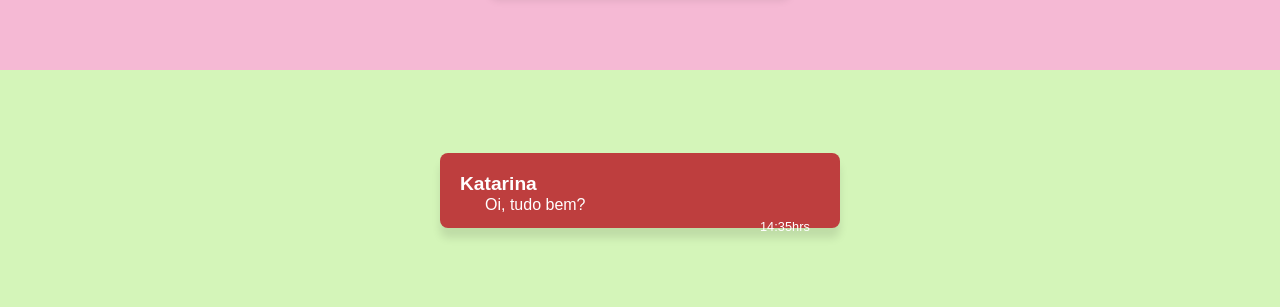
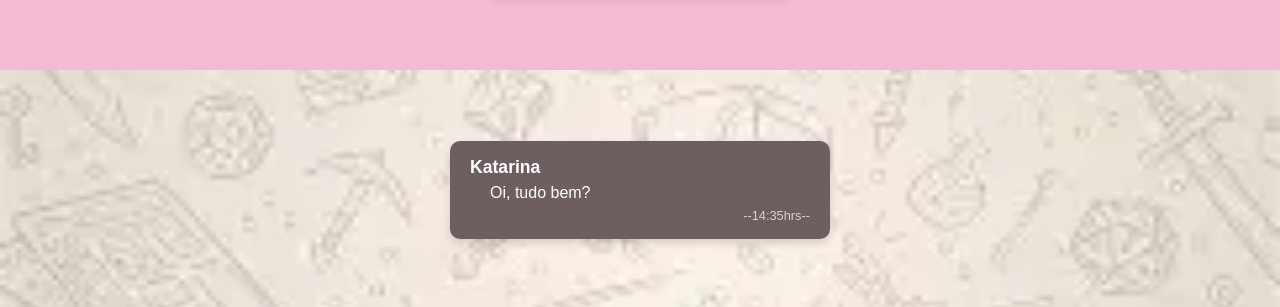
Before and after one commit to samellop3s/react-js-props-studies, a React (Vite) app: page / in a window 1280 px wide. Shown: the part 2090-2397 px from the top of the page. Built offline with nearby package versions, Linux system fonts and the light colour scheme.

Commit message:
mensagem.jsx atualizado

```diff
--- a/src/Mensagem/Mensagem.jsx
+++ b/src/Mensagem/Mensagem.jsx
@@ -1,14 +1,14 @@
 import "../Style/Style.css";
 
-function Mensagem (props) {
+function Mensagem(props) {
     return (
         <div className="container-mensagem">
             <div className="card-mensagem">
                 <div className="usuario-mensagem">
-                    <h2>{props.Usuario}</h2>
+                    <h2>{props.usuario}</h2>
                 </div>
                 <div className="texto-mensagem">
-                    <p>{props.Texto}</p>
+                    <p>{props.texto}</p>
                 </div>
                 <div className="horario-mensagem">
                     <span>{props.hora}</span>
--- a/src/Mensagem/TxtMensagem.jsx
+++ b/src/Mensagem/TxtMensagem.jsx
@@ -4,9 +4,9 @@ function TextMensagem () {
     return (
         <div>
             <Mensagem
-                Usuario="Katarina"
-                Texto="Oi, tudo bem?"
-                hora="14:35hrs"
+                usuario="Katarina"
+                texto="Oi, tudo bem?"
+                hora="--14:35hrs--"
             />
         </div>
     );
--- a/src/Style/Style.css
+++ b/src/Style/Style.css
@@ -143,43 +143,50 @@
 
 .container-mensagem {
   display: flex;
-  justify-content: center;
   align-items: center;
   width: 100%;
   height: 30vh;
-  background:  rgba(149, 231, 82, 0.404);
+  background-image: url('../Componentes/Imagens/backgroundMensagem.webp');
+  background-size: cover;
+  background-position: center;
+  background-repeat: no-repeat;
 }
 
 .card-mensagem {
-  background-color: #be3e3e;
-  padding: 20px;
-  border-radius: 8px;
-  box-shadow: 0 10px 8px rgba(0, 0, 0, 0.1);
-  width: 400px;
-  height: 75px;
-  transition: transform 0.3s ease;
+  background-color: #6d5f5f;
+  padding: 16px 20px;
+  border-radius: 10px;
+  box-shadow: 0 4px 8px rgba(0, 0, 0, 0.15);
+  width: 380px;
+  margin: 15px auto;
+  display: flex;
+  flex-direction: column;
+  justify-content: center;
+  transition: transform 0.3s ease, box-shadow 0.3s ease;
+}
+
+.card-mensagem:hover {
+  transform: translateY(-4px);
+  box-shadow: 0 6px 12px rgba(0, 0, 0, 0.25);
 }
 
 .usuario-mensagem h2 {
-  font-size: 1.2rem;
+  font-size: 1.1rem;
   color: #fff;
-  margin-bottom: 1px;
-  margin-top: 0px;
-  text-align:start;
+  margin-bottom: 6px;
+  text-align: start;
 }
 
 .texto-mensagem p {
   font-size: 1rem;
   color: #fff;
-  margin-bottom: 5px;
-  margin-left: 25px;
+  margin: 0 0 6px 20px;
 }
 
 .horario-mensagem span {
   font-size: 0.8rem;
-  display: flex;
-  color: #fff;
-  text-align: right;
-  margin-left: 300px;
-  padding-bottom: 50px;
+  color: #f0f0f0;
+  text-align: end;
+  display: block;
+  opacity: 0.8;
 }
```
Also changed, not shown: src/Componentes/Imagens/backgroundMensagem.webp (added).
